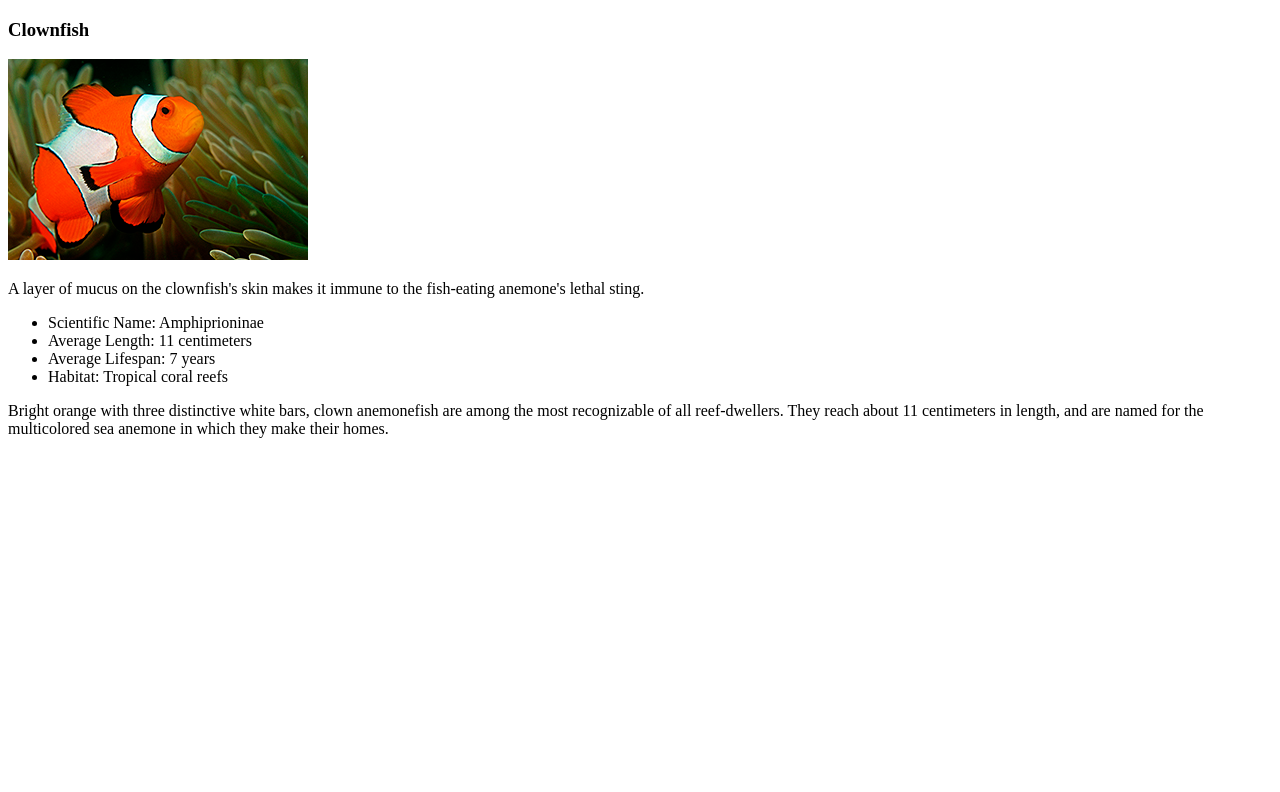
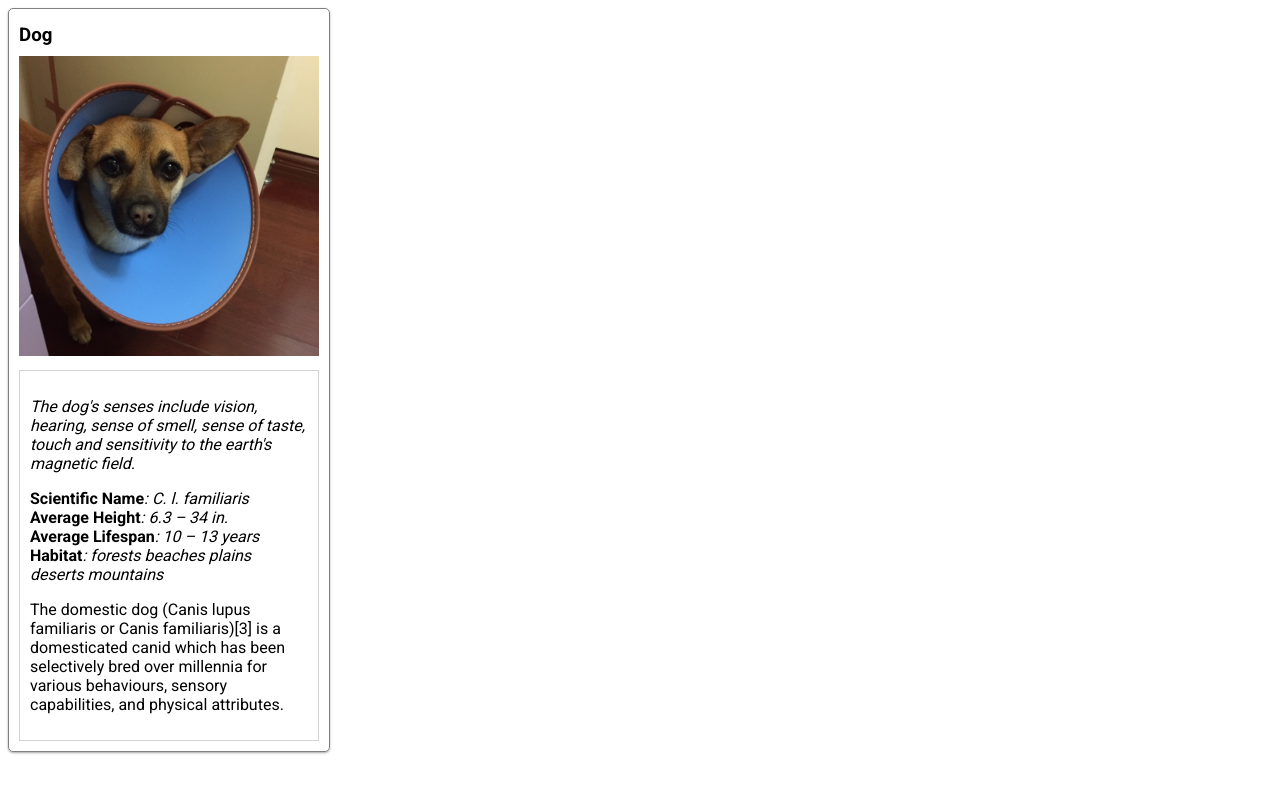
Before and after one commit to whao/UdacityFrontEndDeveloperProjects, a plain HTML site: page fend-animal-trading-cards-master/card.html in a window 1280 px wide. Drawn offline with Linux system fonts and the light colour scheme.

Commit message:
Finished project.

```diff
--- a/fend-animal-trading-cards-master/card.html
+++ b/fend-animal-trading-cards-master/card.html
@@ -3,21 +3,23 @@
 <head>
 	<meta charset="utf-8">
 	<title>Animal Trading Cards</title>
+	<link rel="stylesheet" href="styles.css">
+	<link href='https://fonts.googleapis.com/css?family=Roboto:400,700' rel='stylesheet' type='text/css'>
 </head>
 <body>
-	<div>
-		<h3>Clownfish</h3>
+	<div class="card">
+		<h3 class="name">Dog</h3>
 		<!-- Photo Credit: wikipedia.org, image taken by Ritik -->
-		<img src="clownfish.jpg" alt="clownfish">
-		<div>
-			<p>A layer of mucus on the clownfish's skin makes it immune to the fish-eating anemone's lethal sting.</p>
-			<ul>
-				<li><span>Scientific Name</span>: Amphiprioninae</li>
-				<li><span>Average Length</span>: 11 centimeters</li>
-				<li><span>Average Lifespan</span>: 7 years</li>
-				<li><span>Habitat</span>: Tropical coral reefs</li>
+		<img src="kiki.jpg" alt="Kiki" class="pic">
+		<div class="info">
+			<p class="fact">The dog's senses include vision, hearing, sense of smell, sense of taste, touch and sensitivity to the earth's magnetic field.</p>
+			<ul class="list">
+				<li><span>Scientific Name</span>: C. l. familiaris</li>
+				<li><span>Average Height</span>: 6.3 – 34 in.</li>
+				<li><span>Average Lifespan</span>: 10 – 13 years</li>
+				<li><span>Habitat</span>: forests beaches plains deserts mountains</li>
 			</ul>
-			<p>Bright orange with three distinctive white bars, clown anemonefish are among the most recognizable of all reef-dwellers. They reach about 11 centimeters in length, and are named for the multicolored sea anemone in which they make their homes.</p>
+			<p>The domestic dog (Canis lupus familiaris or Canis familiaris)[3] is a domesticated canid which has been selectively bred over millennia for various behaviours, sensory capabilities, and physical attributes.</p>
 		</div>
 	</div>
 </body>
--- a/fend-animal-trading-cards-master/styles.css
+++ b/fend-animal-trading-cards-master/styles.css
@@ -1 +1,52 @@
-/* add your CSS here */
+body {
+	font-family: "Roboto", sans-serif;
+}
+
+ul.list, p.fact {
+	font-style: italic;
+	list-style-type: none;
+	padding-left: 0;
+}
+
+ul.list > li > span {
+	font-style: normal;
+	font-weight: bold;
+}
+
+div.card {
+	display: inline-block;
+	width: 300px;
+	border: 1px solid gray;
+	border-radius: 5px;
+	padding: 10px;
+	box-shadow: 0 1px 3px rgba(0,0,0,0.12), 0 1px 2px rgba(0,0,0,0.24);
+  	transition: all 0.3s cubic-bezier(.25,.8,.25,1);
+  	vertical-align: top;
+}
+
+div.card:hover {
+  	box-shadow: 0 14px 28px rgba(0,0,0,0.25), 0 10px 10px rgba(0,0,0,0.22);
+  	cursor: pointer;
+}
+
+div.info {
+	border: 1px solid #d3d3d3;
+	padding: 10px;
+}
+
+h3.name {
+	margin: 5px 0px 0px 0px;
+}
+
+img.pic {
+	margin: 10px 0px 10px 0px;
+	width: 300px;
+}
+
+div.material-container {
+	width: 500px;
+	height: 600px;
+	display: inline-block;
+	margin-left: 50px;
+	vertical-align: top;
+}
```
Also changed, not shown: fend-animal-trading-cards-master/kiki.jpg (added).
